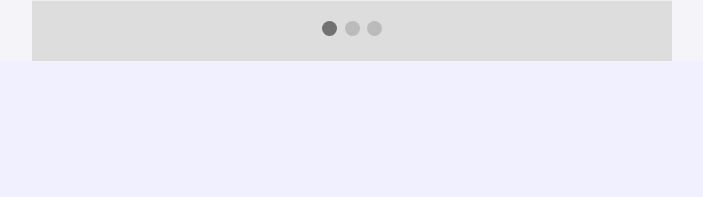
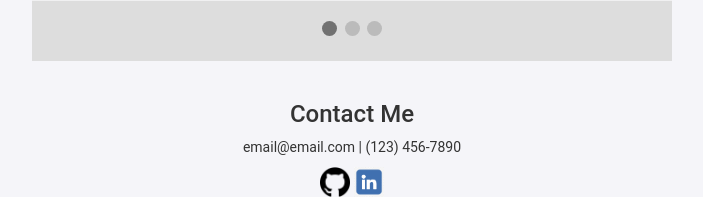
Before and after one commit to rashelrr/mlh-portfolio-project, a Flask app: page / in a window 1280 px wide. Shown: the part 1859-2056 px from the top of the page, without its empty margins (288-991 px from the left). Before the commit the page ends 1920 px from the top, so only its background shows below. Run offline with Flask 2, Linux system fonts and the light colour scheme; some libraries are stand-ins or nearby versions.

Commit message:
added contact info to home page

```diff
--- a/app/static/styles/main.css
+++ b/app/static/styles/main.css
@@ -275,6 +275,18 @@ body {
     z-index:20;
 }
 
-.disp{
+.disp {
     display: block;
 }
+
+.contact {
+    margin: auto;
+    text-align: center;
+}
+
+.contactPic {
+    display: inline-block;
+    margin-left: auto;
+    margin-right: auto;
+    height: 30px;
+}
--- a/app/templates/index.html
+++ b/app/templates/index.html
@@ -147,6 +147,16 @@
         <span class="dot" onclick="currentSlide(3)"></span>
     </div>
 
+    <!--Contact-->
+    <br>
+    <div class="contact">
+        <h3>Contact Me</h3>
+        <p>email@email.com | (123) 456-7890</p>
+        <img class="contactPic" src="../static/img/github.png">
+        <img class="contactPic" src="../static/img/linkedin.png">
+    </div>
+
+
     <script src="../static/scripts/slides.js"></script>
     <script>
         $(document).ready(function() {
```
Also changed, not shown: app/static/img/github.png (added), app/static/img/linkedin.png (added).
